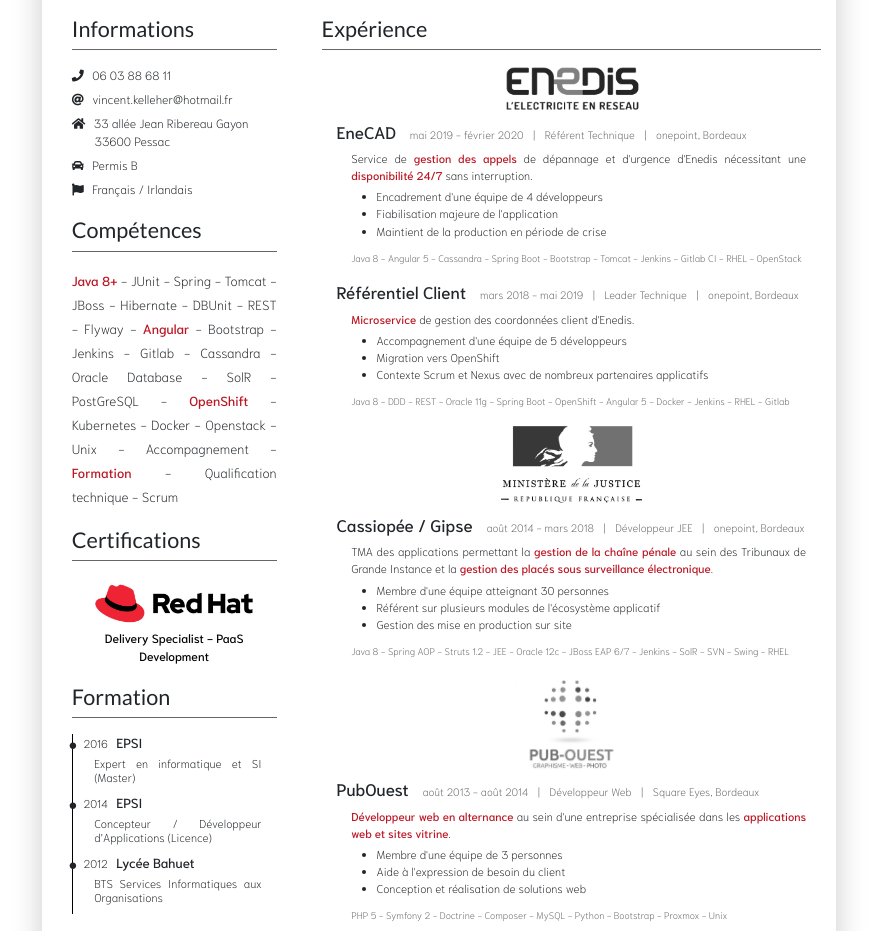
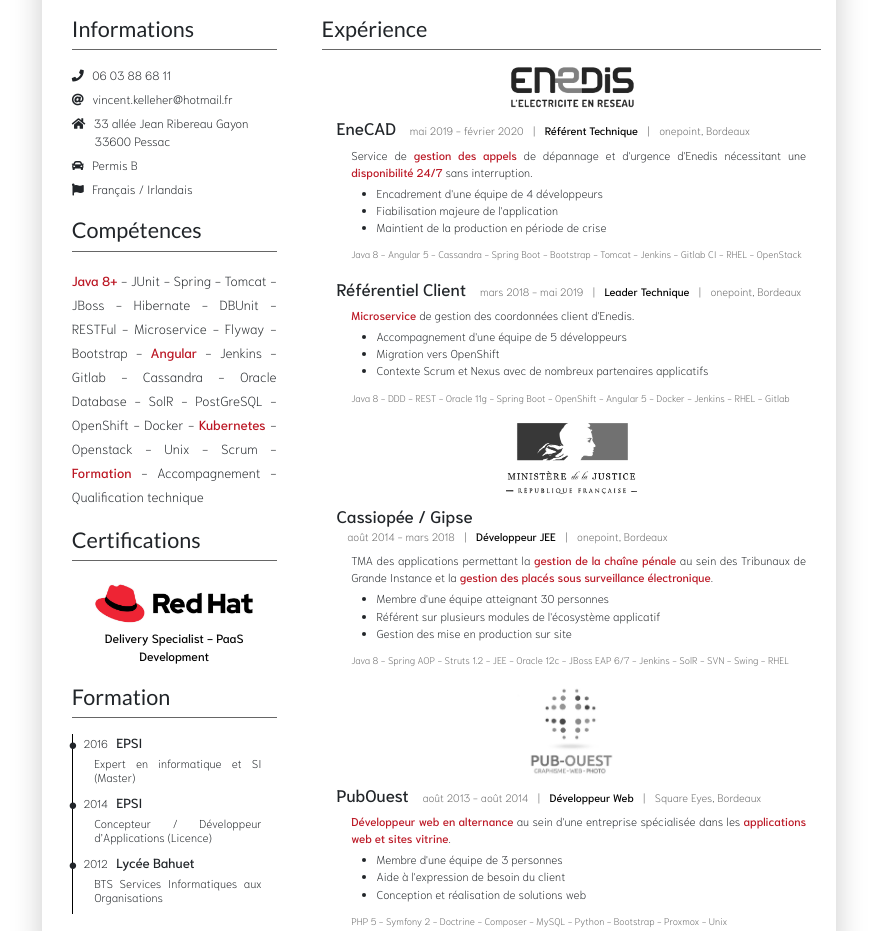
Before and after one commit to k2r79/resume, a website: page index.html in a window 1280 px wide. Shown: the part 191-1122 px from the top of the page, without its empty margins (201-1078 px from the left). Drawn offline with nearby package versions, Linux system fonts and the light colour scheme.

Commit message:
feat(skills): Sorting skills

```diff
--- a/index.html
+++ b/index.html
@@ -47,25 +47,26 @@
                             JBoss -
                             Hibernate -
                             DBUnit -
-                            REST -
+                            RESTFul -
+                            Microservice -
                             Flyway -
+                            Bootstrap -
                             <strong>Angular</strong> -
-                            Bootstrap -
                             Jenkins -
                             Gitlab -
                             Cassandra -
                             Oracle Database -
                             SolR -
                             PostGreSQL -
-                            <strong>OpenShift</strong> -
-                            Kubernetes -
+                            OpenShift -
                             Docker -
+                            <strong>Kubernetes</strong> -
                             Openstack -
                             Unix -
+                            Scrum -
+                            <strong>Formation</strong> -
                             Accompagnement -
-                            <strong>Formation</strong> -
-                            Qualification technique -
-                            Scrum
+                            Qualification technique
                         </p>
                     </div>
                     <div id="certifications" class="col-12">
@@ -100,9 +101,9 @@
                 <div id="experiences" class="col-8">
                     <h1 class="category-header">Expérience</h1>
                     <div class="col-12 experience">
-                        <img width="30%" style="margin-top: -3pt;" src="images/enedis_logo.png" />
+                        <img width="28%" style="margin-top: -3pt;" src="images/enedis_logo.png" />
                         <h1>EneCAD</h1>
-                        <h2>mai 2019 - février 2020 <span>|</span> Référent Technique <span>|</span> onepoint, Bordeaux</h2>
+                        <h2>mai 2019 - février 2020 <span>|</span> <strong>Référent Technique</strong> <span>|</span> onepoint, Bordeaux</h2>
 
                         <p>Service de <strong>gestion des appels</strong> de dépannage et d'urgence d'Enedis nécessitant une <strong>disponibilité 24/7</strong> sans interruption.</p>
                         <ul>
@@ -115,7 +116,7 @@
                     </div>
                     <div class="col-12 experience">
                         <h1>Référentiel Client</h1>
-                        <h2>mars 2018 - mai 2019 <span>|</span> Leader Technique <span>|</span> onepoint, Bordeaux</h2>
+                        <h2>mars 2018 - mai 2019 <span>|</span> <strong>Leader Technique</strong> <span>|</span> onepoint, Bordeaux</h2>
 
                         <p><strong>Microservice</strong> de gestion des coordonnées client d'Enedis.</p>
                         <ul>
@@ -127,9 +128,9 @@
                         <p class="technologies">Java 8 - DDD - REST - Oracle 11g - Spring Boot - OpenShift - Angular 5 - Docker - Jenkins - RHEL - Gitlab</p>
                     </div>
                     <div class="col-12 experience">
-                        <img width="30%" src="images/justice_logo.png" />
+                        <img width="28%" src="images/justice_logo.png" />
                         <h1>Cassiopée / Gipse</h1>
-                        <h2>août 2014 - mars 2018 <span>|</span> Développeur JEE <span>|</span> onepoint, Bordeaux</h2>
+                        <h2>août 2014 - mars 2018 <span>|</span> <strong>Développeur JEE</strong> <span>|</span> onepoint, Bordeaux</h2>
 
                         <p>TMA des applications permettant la <strong>gestion de la chaîne pénale</strong> au sein des Tribunaux de Grande Instance et la <strong>gestion des placés sous surveillance électronique</strong>.</p>
                         <ul>
@@ -141,9 +142,9 @@
                         <p class="technologies">Java 8 - Spring AOP - Struts 1.2 - JEE - Oracle 12c - JBoss EAP 6/7 - Jenkins - SolR - SVN - Swing - RHEL</p>
                     </div>
                     <div class="col-12 experience">
-                        <img width="28%" src="images/pubouest_logo.jpg" />
+                        <img width="27%" src="images/pubouest_logo.jpg" />
                         <h1>PubOuest</h1>
-                        <h2>août 2013 - août 2014 <span>|</span> Développeur Web <span>|</span> Square Eyes, Bordeaux</h2>
+                        <h2>août 2013 - août 2014 <span>|</span> <strong>Développeur Web</strong> <span>|</span> Square Eyes, Bordeaux</h2>
 
                         <p><strong>Développeur web en alternance</strong> au sein d'une entreprise spécialisée dans les <strong>applications web et sites vitrine</strong>.</p>
                         <ul>
--- a/style.css
+++ b/style.css
@@ -128,6 +128,10 @@
     margin-left: 8pt;
 }
 
+.experience > h2 > strong {
+    color: black;
+}
+
 .experience > h2 > span {
     margin: 0 5pt 0 5pt;
 }
```
